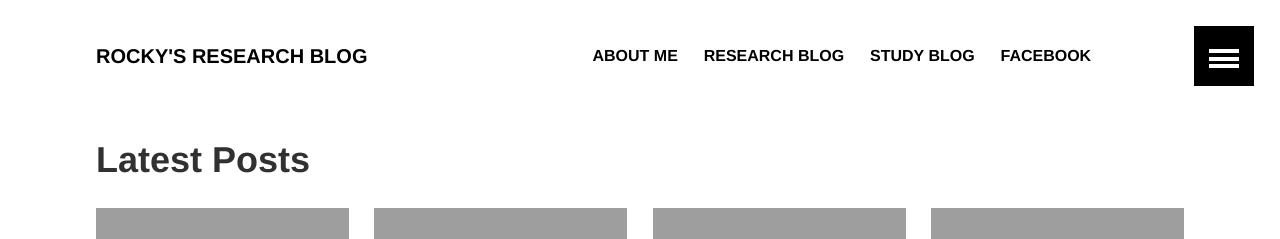
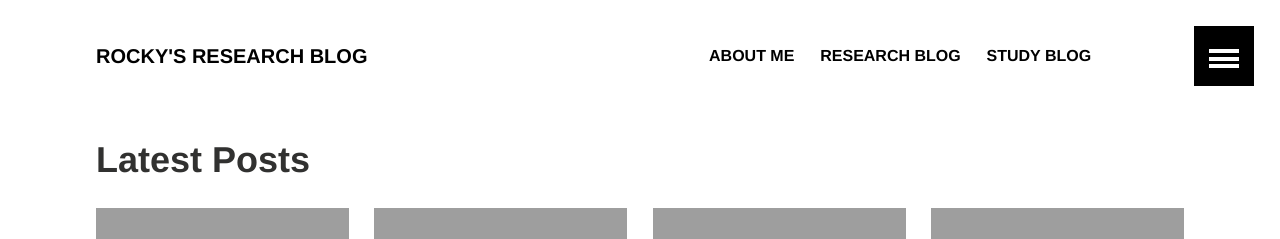
Before and after one commit to generousRocky/generousRocky.github.io, a Jekyll site: the page built from index.md, in a window 1280 px wide. Shown: the top 239 px of the page. Built offline with Jekyll 4.4.1, drawn with Linux system fonts in a browser that asks for light colours.

Commit message:
delete facebook icon

```diff
--- a/_data/navigation.yml
+++ b/_data/navigation.yml
@@ -14,8 +14,3 @@
   url:
   excerpt:
   image:
-
-- title: facebook
-  url:
-  excerpt:
-  image: facebook.jpeg
```
